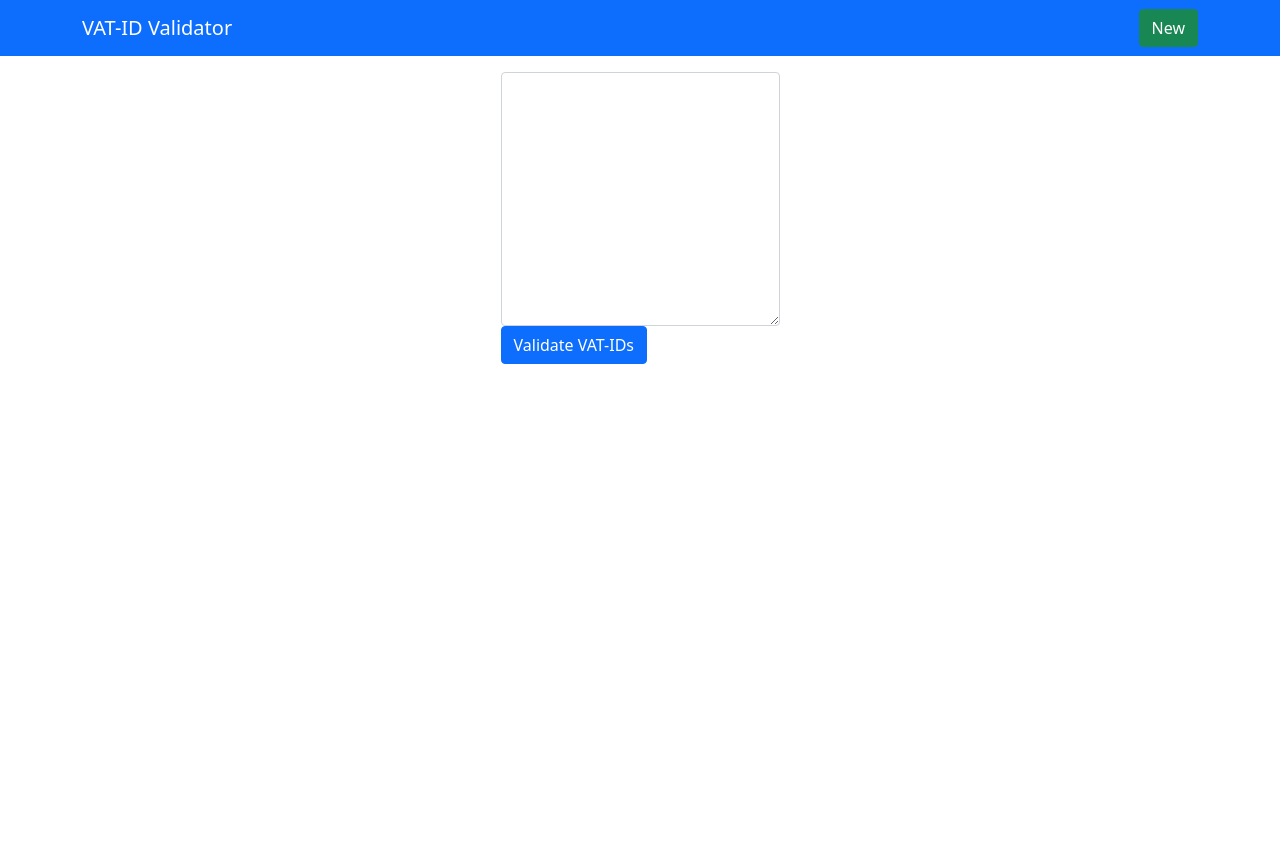
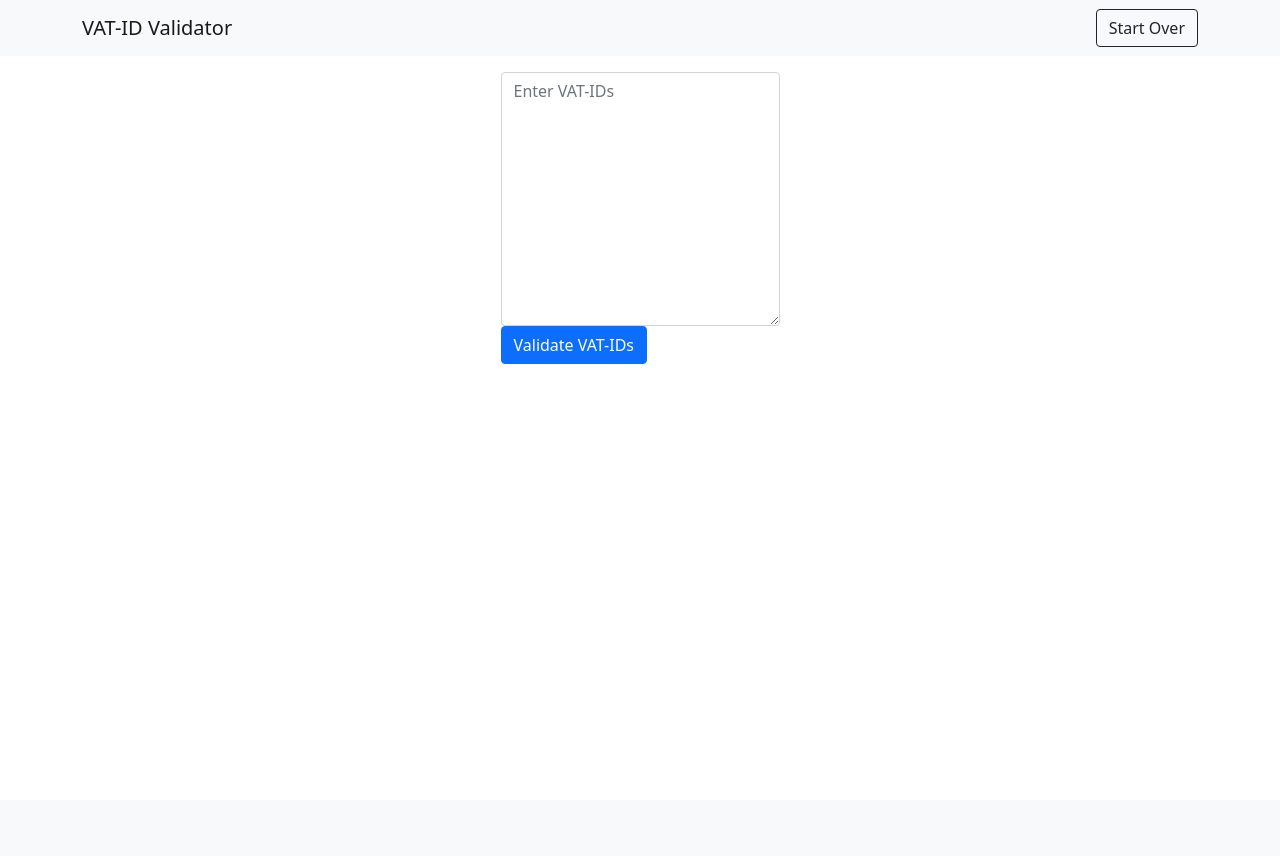
Before and after one commit to Mux-Mastermann/VAT-ID_Validator, a Flask app: page / in a window 1280 px wide. After the commit the page ends 364 px from the top, so only its background shows below. Run offline with Flask 2, Linux system fonts and the light colour scheme.

Commit message:
Tweaking Layout and Design

```diff
--- a/templates/index.html
+++ b/templates/index.html
@@ -4,10 +4,10 @@
 
 {% block body %}
 
-    <div class="container pt-3 min-vh-100">
+    <div class="container pt-3">
         <form action="/" method="post">
             <div class="form-group w-25 mh-100 mx-auto">
-                <textarea name="vat_ids" class="form-control" rows="10"></textarea>
+                <textarea name="vat_ids" class="form-control" rows="10" placeholder="Enter VAT-IDs"></textarea>
                 <button type="submit" class="btn btn-primary">Validate VAT-IDs</button>
             </div>
         </form>
--- a/templates/layout.html
+++ b/templates/layout.html
@@ -8,10 +8,10 @@
     <title>{% block title %} {% endblock %} </title>
 </head>
 <body>
-    <nav class="navbar navbar-dark bg-primary">
+    <nav class="navbar navbar-light bg-light">
         <div class="container">
             <a class="navbar-brand" href="#">VAT-ID Validator</a>
-            <button class="btn btn-success">New</button>
+            <button class="btn btn-outline-dark">Start Over</button>
         </div>
     </nav>
 
```
